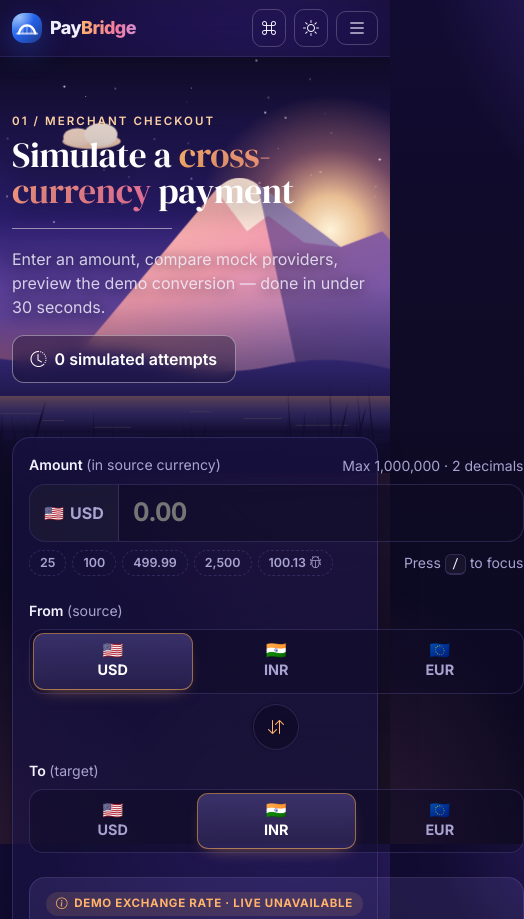
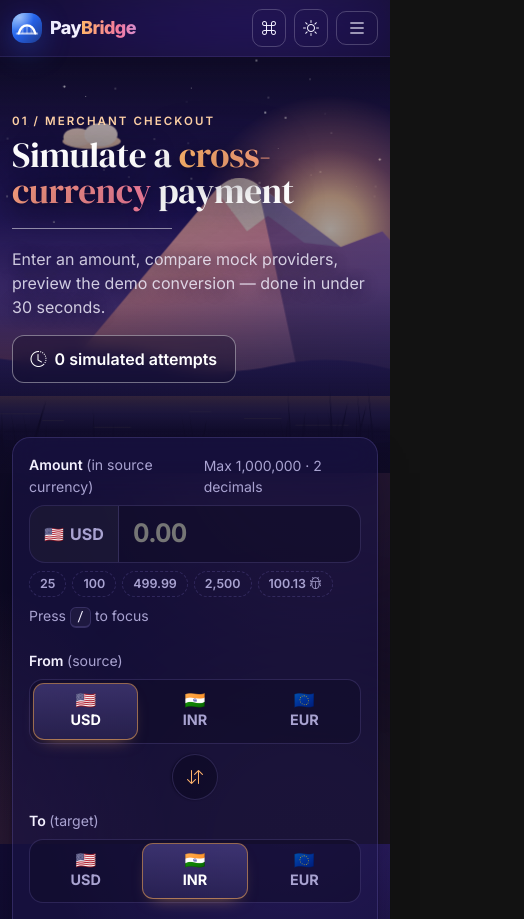
Before and after one commit to johithkrishn/Multi-Currency-Payment-Gateway-Aggregator, a plain HTML site: page index.html in a window 390 px wide. Shown: the top 919 px of the page, 524 px wide, since content can reach past the window. Drawn offline with nearby package versions, Linux system fonts and the light colour scheme; no server answers; animation ran at ten frames a second.

Commit message:
Replace screenshots with current Dusk UI and fix phone-width overflow
- Remove the 8 old light-theme screenshots and add 21 fresh captures of the
  web app (checkout, live rates, review, pipeline, success/failure results,
  history, details, settings, tour chapters, phone width) and the Expo app
- README: full screenshot gallery grouped by area
- Checkout no longer overflows at 320-390 px: the amount input can shrink
- Scene banner copy gets a soft scrim so headlines stay readable

```diff
--- a/css/styles.css
+++ b/css/styles.css
@@ -1013,3 +1013,15 @@ main { animation: pageIn 0.55s var(--pb-ease) both; }
 #rate-delta { color: var(--pb-muted); }
 .live-table td, .live-table th { padding: 10px 12px; font-variant-numeric: tabular-nums; }
 @media (prefers-reduced-motion: reduce) { .live-dot::after { animation: none; } }
+/* Keep gradient headline words readable over the bright parts of a scene. */
+.scene-band .grad-text { filter: drop-shadow(0 2px 2px rgba(15, 11, 38, 0.55)) drop-shadow(0 8px 24px rgba(15, 11, 38, 0.65)); }
+/* Soft scrim behind banner copy so headlines stay readable over bright peaks. */
+.scene-band::before {
+  content: ""; position: absolute; inset: 0; z-index: 0; pointer-events: none;
+  background: linear-gradient(90deg, rgba(15, 11, 38, 0.72) 0%, rgba(15, 11, 38, 0.45) 38%, rgba(15, 11, 38, 0) 68%);
+}
+.scene-band .band-inner { position: relative; z-index: 1; }
+@media (max-width: 767.98px) { .scene-band::before { background: linear-gradient(180deg, rgba(15, 11, 38, 0.2), rgba(15, 11, 38, 0.65)); } }
+/* Inputs have an intrinsic width (size=20); let the big amount field shrink on phones. */
+.amount-input { width: 100%; min-width: 0; }
+.amount-wrap { min-width: 0; max-width: 100%; }
```
